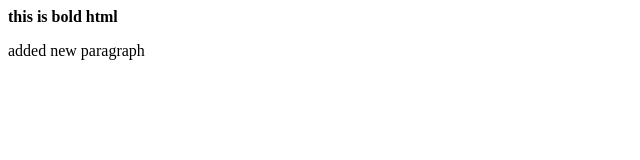
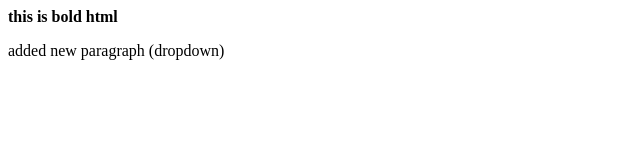
Before and after one commit to iam-akashkumar/localRepo, a plain HTML site: page index.html in a window 1280 px wide. Shown: the full height of the page, 0-640 px from the left. Drawn offline with Linux system fonts and the light colour scheme.

Commit message:
add dropdown

```diff
--- a/index.html
+++ b/index.html
@@ -1,2 +1,2 @@
 <b>this is bold html</b>
-<p>added new paragraph</p>
+<p>added new paragraph (dropdown)</p>
```
